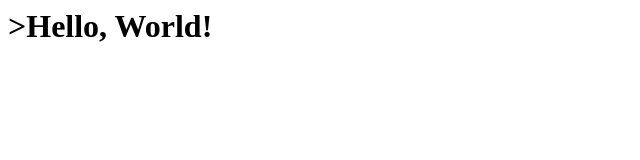
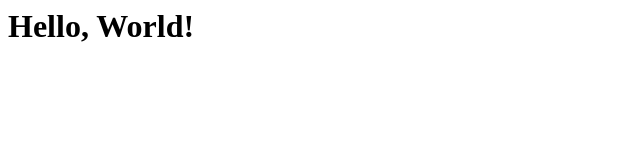
Before and after one commit to ted-park/path2global.io, a plain HTML site: page index.html in a window 1280 px wide. Shown: the whole page, without its empty margins (0-640 px from the left). Drawn offline with Linux system fonts and the light colour scheme.

Commit message:
Update index.html

```diff
--- a/index.html
+++ b/index.html
@@ -3,6 +3,6 @@
     <title>Path2Global.com</title>
   </head>
   <body>
-    <h1>>Hello, World!</h1>
+    <h1>Hello, World!</h1>
   </body>
 </html>
```
